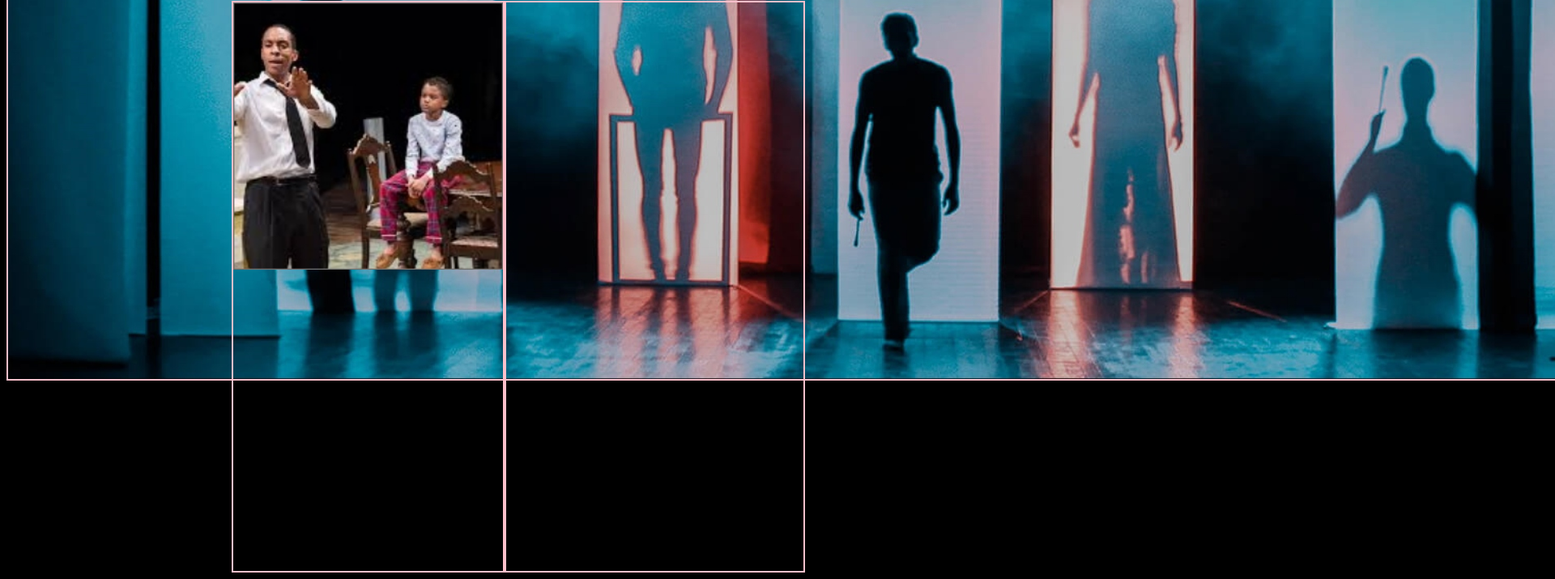
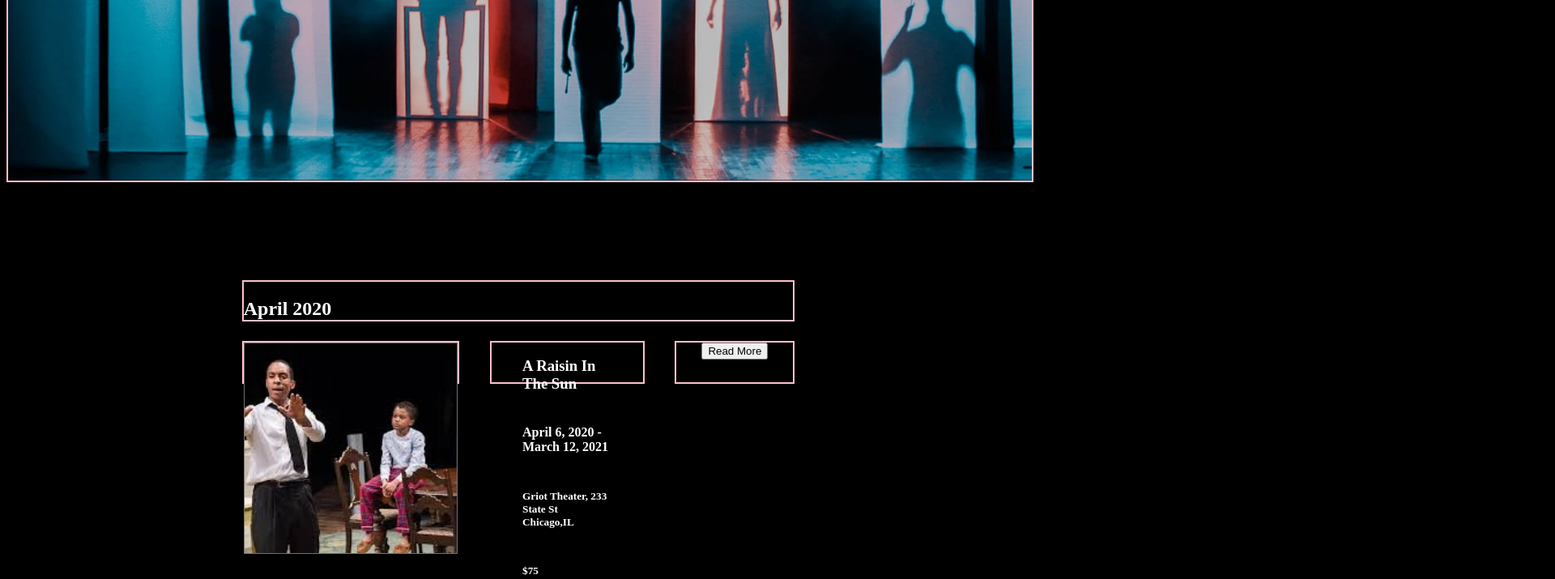
Before and after one commit to Rcordero231/day3-homework, a plain HTML site: page index.html in a window 1280 px wide. Shown: the part 682-1397 px from the top of the page at 81% size, 1920 px wide, since content can reach past the window. Drawn offline with Linux system fonts and the light colour scheme.

Commit message:
grid struggles

```diff
--- a/CSS/main.css
+++ b/CSS/main.css
@@ -7,18 +7,18 @@ body {
     border: 2px solid pink;
 }
 
-.container {  display: grid;
-    grid-template-columns: 22% 1fr 1.1fr 22%;
-    grid-template-rows: 10% 32.9% 1.1fr;
+.container {
+    display: grid;
     grid-auto-columns: 1fr;
-    gap: 3% 0px;
-    grid-auto-flow: row;
+    grid-template-columns: 20% 3.8fr 13fr 11.7% 20%;
+    grid-template-rows: 5.2% 76.7% 4.3% 4.5% 4% 2.5fr 0.2fr;
+    gap: 2% 3%;
     grid-template-areas:
-        "header . nav ."
-        "image1 image1 image1 image1"
-        ". image2 tickets .";
+    "header . nav nav ."
+    "image1 image1 image1 image1 image1"
+    ". date date date ."
+    ". image2 tickets buttons .";
 }
-
 .header{
     grid-area: header;
     display: flex;
@@ -39,13 +39,17 @@ body {
     .image1 {
     grid-area: image1;
     align-self: center;
-    margin: auto;
+    width: 100%;
 }
 
 .image-container {
     display: flex;
     flex-direction: column;
-    justify-content: center;
+    justify-content: center;;
+}
+
+.date {
+    grid-area: date;
 }
 
 .tickets {
@@ -59,9 +63,26 @@ body {
 .image2-container {
     display: flex;
     flex-direction: column;
-    justify-content: center;
+    justify-content: space-evenly;
+    align-items: center;
 }
 
 .info-container {
+    height: 100%;
+    font-size: ;
+    padding: 0 3vw;
+    display: flex;
+    flex-direction: column;
+    justify-content: space-evenly;
+    align-items: left;
+}
 
+.buttons {
+    grid-area: buttons;
 }
+
+.button {
+    display: flex;
+    justify-content: center;
+    align-content: center;
+}
--- a/index.html
+++ b/index.html
@@ -21,7 +21,9 @@
             </div>
         </div>
         <div class="image1 area-border">
+
             <div class="image-container">
+                <h1>Featured Shows</h1>
                 <img src="theater-image-background.jpg">
             </div>
         </div>
@@ -30,9 +32,23 @@
                 <img src="a-raisin-in-the-sun-theater-1.jpg">
             </div>
         </div>
+        <div class="date area-border">
+            <div>
+                <H2>April 2020</H2>
+            </div>
+        </div>
         <div class="tickets area-border">
             <div class="info-container">
-
+                <h3>A Raisin In The Sun</h3>
+                <h4>April 6, 2020 - March 12, 2021</h4>
+                <h5>Griot Theater, 233 State St Chicago,IL</h5>
+                <h5>$75</h5>
+            </div>
+        </div>
+            <div class="buttons area-border">
+                <div class="button">
+                    <button>Read More</button>
+                </div>
             </div>
         </div>
     </div>
```
